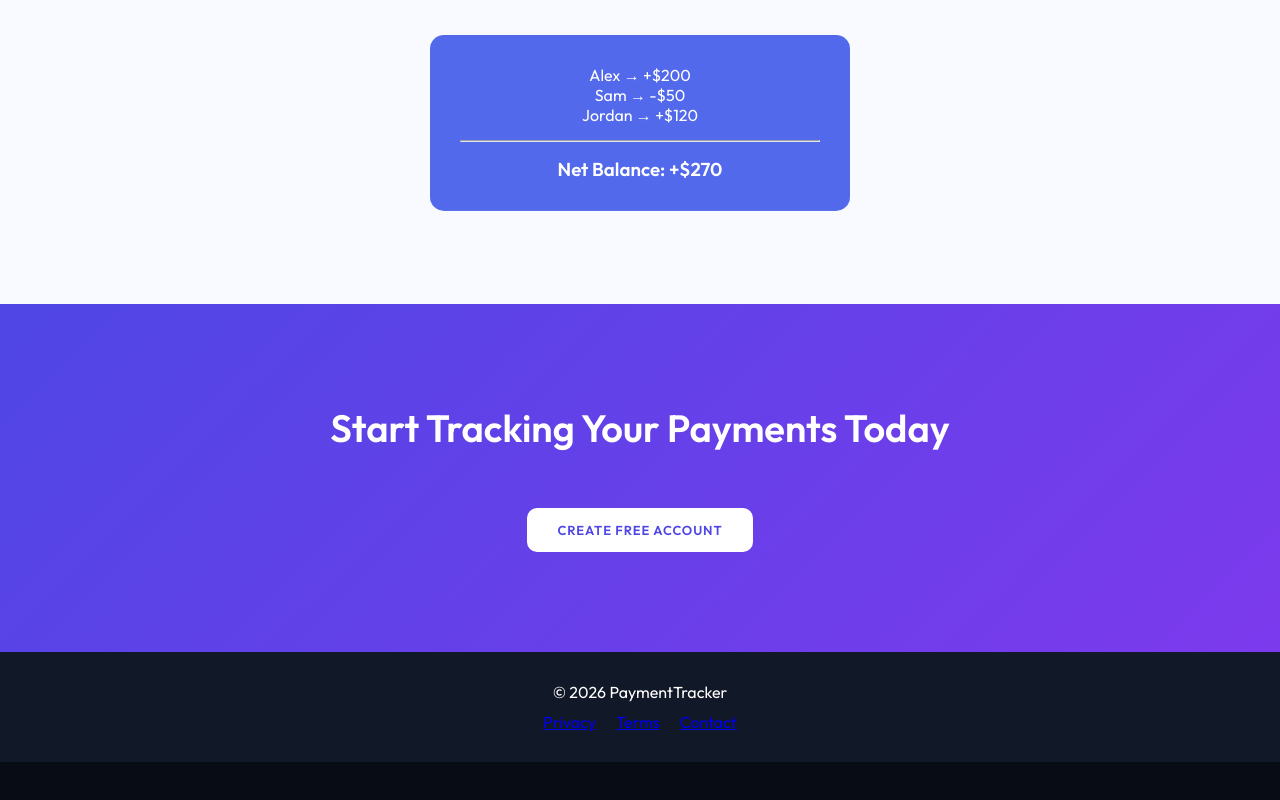
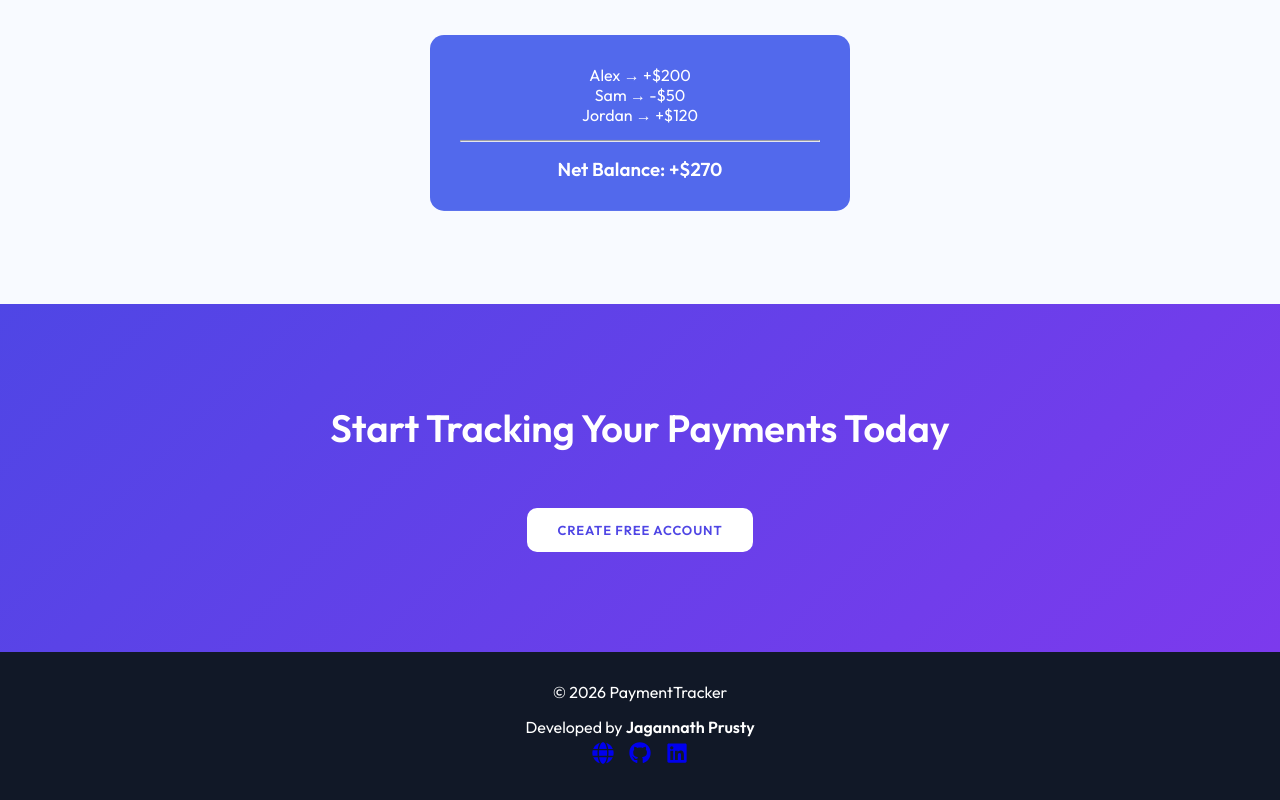
Before and after one commit to JagannathPrusty/payment-tracker, a React (Vite) app in the folder frontend/: page / in a window 1280 px wide. Shown: the part 1680-2480 px from the top of the page. Before the commit the page ends 2442 px from the top, so only its background shows below. Built offline with nearby package versions, Linux system fonts and the light colour scheme.

Commit message:
code change

```diff
--- a/frontend/src/pages/Hero.jsx
+++ b/frontend/src/pages/Hero.jsx
@@ -1,5 +1,6 @@
 import { useNavigate } from "react-router-dom"
 import { useState } from "react"
+import { FaGithub, FaLinkedin, FaGlobe } from "react-icons/fa";
 
 function LandingPage() {
 
@@ -124,7 +125,7 @@ padding:70px 20px !important;
 <nav style={styles.nav}>
 
 
-<h2 style={styles.logo}>PaymentTracker</h2>
+<h2 style={styles.logo}>Money Manager</h2>
 
 <div className={`nav-links ${menuOpen ? "show" : ""}`}>
   <a href="#features">Features</a>
@@ -297,13 +298,29 @@ Create Free Account
 
 <footer style={styles.footer}>
 
-<p>© 2026 PaymentTracker</p>
+  <p>© 2026 PaymentTracker</p>
 
-<div style={styles.footerLinks}>
-<a href="#">Privacy</a>
-<a href="#">Terms</a>
-<a href="#">Contact</a>
-</div>
+
+
+  <div style={styles.developer}>
+    <p>
+      Developed by <strong>Jagannath Prusty</strong>
+    </p>
+
+    <div style={styles.icons}>
+      <a href="https://jagannathprusty.vercel.app/" target="_blank" rel="noreferrer">
+        <FaGlobe />
+      </a>
+
+      <a href="https://github.com/JagannathPrusty" target="_blank" rel="noreferrer">
+        <FaGithub />
+      </a>
+
+      <a href="https://linkedin.com/in/jagannath-prusty-25286132a" target="_blank" rel="noreferrer">
+        <FaLinkedin />
+      </a>
+    </div>
+  </div>
 
 </footer>
 
@@ -486,6 +503,19 @@ display:"flex",
 justifyContent:"center",
 gap:"20px",
 marginTop:"10px"
+},
+
+
+developer: {
+  marginTop: "15px"
+},
+
+icons: {
+  display: "flex",
+  justifyContent: "center",
+  gap: "15px",
+  fontSize: "22px",
+  marginTop: "5px"
 }
 
 }
--- /dev/null
+++ b/package.json
@@ -0,0 +1,5 @@
+{
+  "dependencies": {
+    "react-icons": "^5.6.0"
+  }
+}
```
Also changed, not shown: frontend/src/index.css (line endings or trailing spaces), 1 other file (tests, documents, lock files or other folders).
